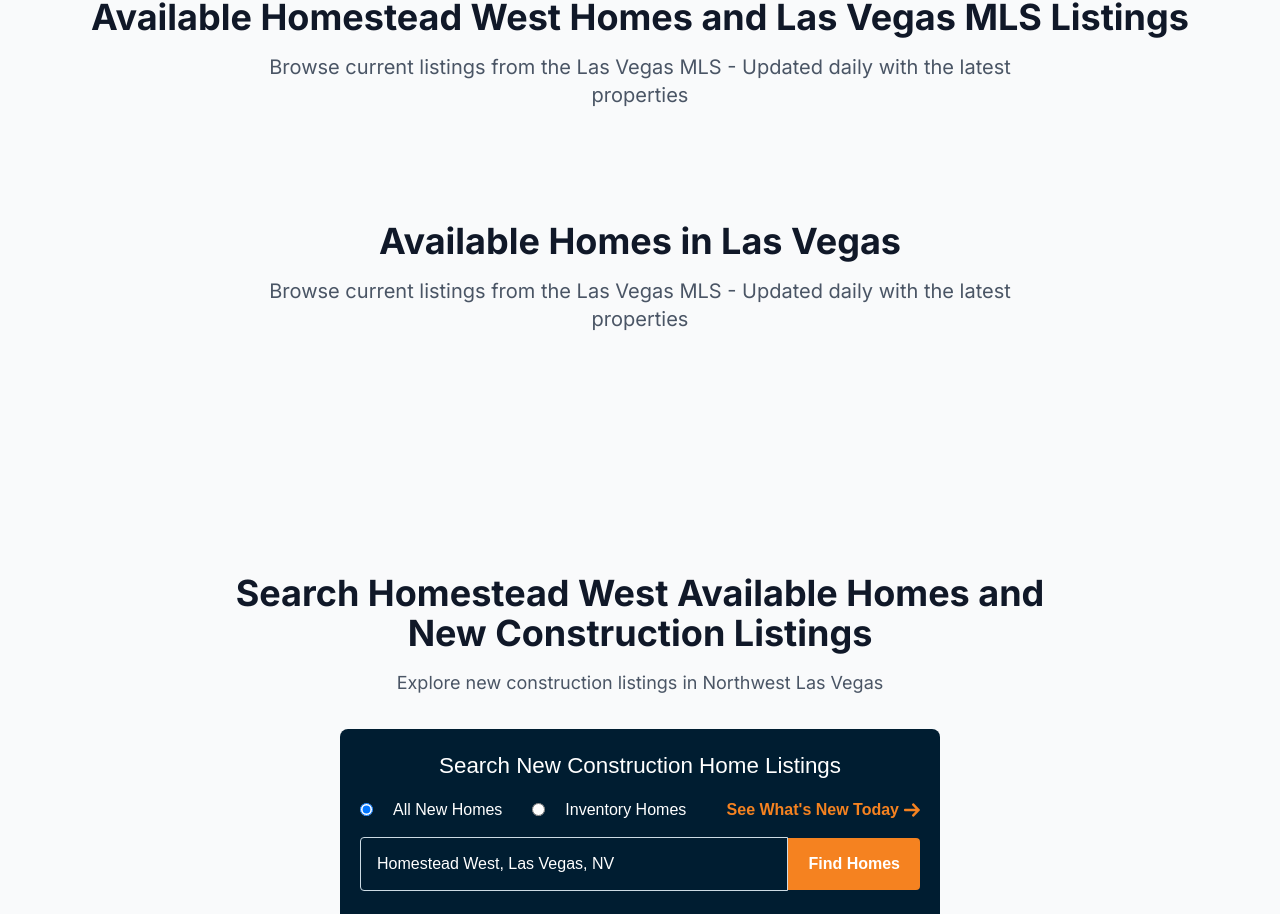
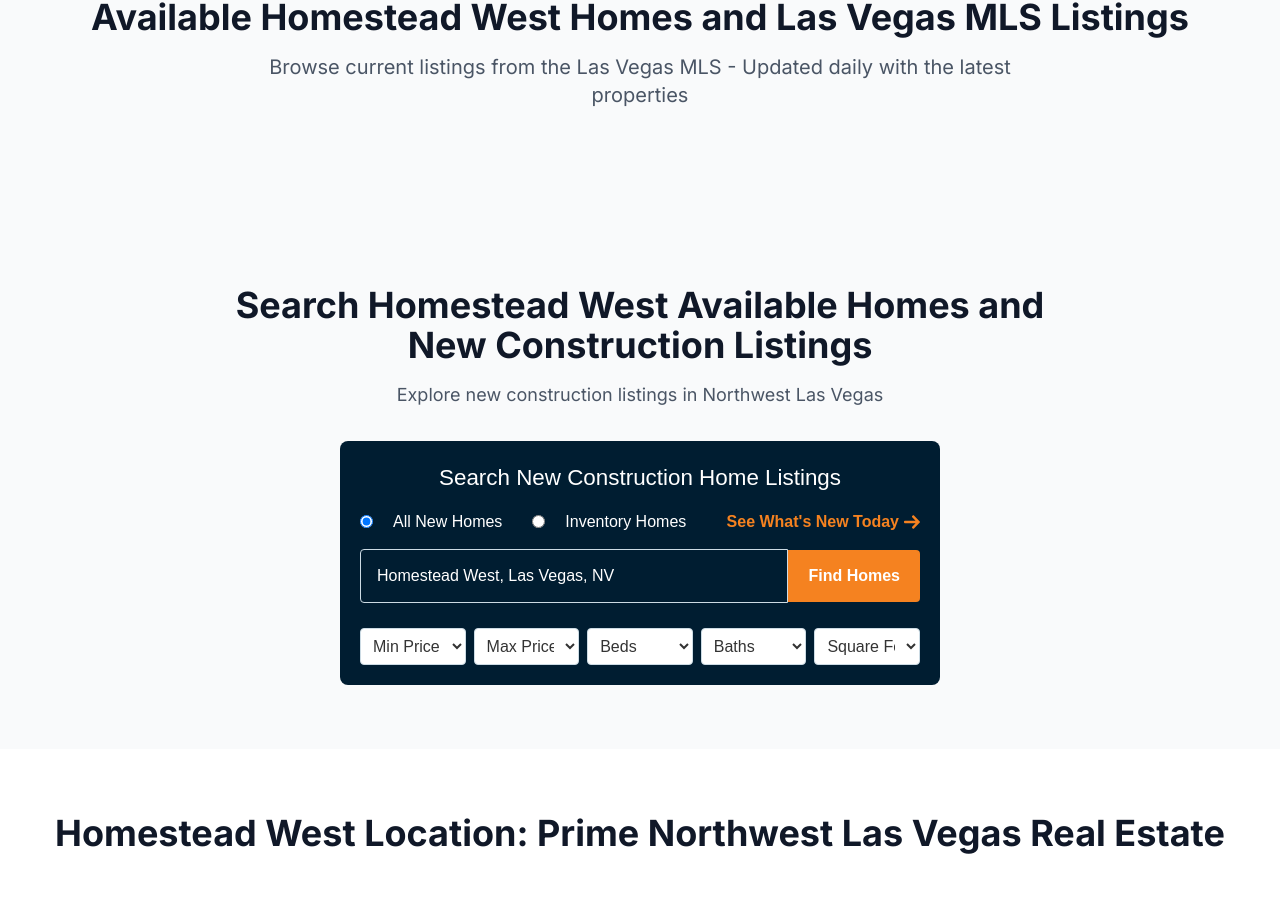
Before and after one commit to DrJanDuffy/homesteadwestlasvegas, a Next.js app: page / in a window 1280 px wide. Shown: the part 1900-2814 px from the top of the page. Built offline with nearby package versions, Linux system fonts and the light colour scheme; no server answers.

Commit message:
Remove duplicate title from RealScoutListings component - title already exists in homepage section wrapper

```diff
--- a/components/RealScoutListings.tsx
+++ b/components/RealScoutListings.tsx
@@ -24,17 +24,6 @@ export default function RealScoutListings() {
   }, []);
 
   return (
-    <section className="py-16 bg-gray-50">
-      <div className="container mx-auto px-4">
-        <h2 className="text-4xl font-bold text-center mb-4 text-gray-900">
-          Available Homes in Las Vegas
-        </h2>
-        <p className="text-xl text-center text-gray-600 mb-12 max-w-3xl mx-auto">
-          Browse current listings from the Las Vegas MLS - Updated daily with the latest properties
-        </p>
-
-        <div className="max-w-7xl mx-auto" ref={containerRef} />
-      </div>
-    </section>
+    <div className="max-w-7xl mx-auto" ref={containerRef} />
   );
 }
```
